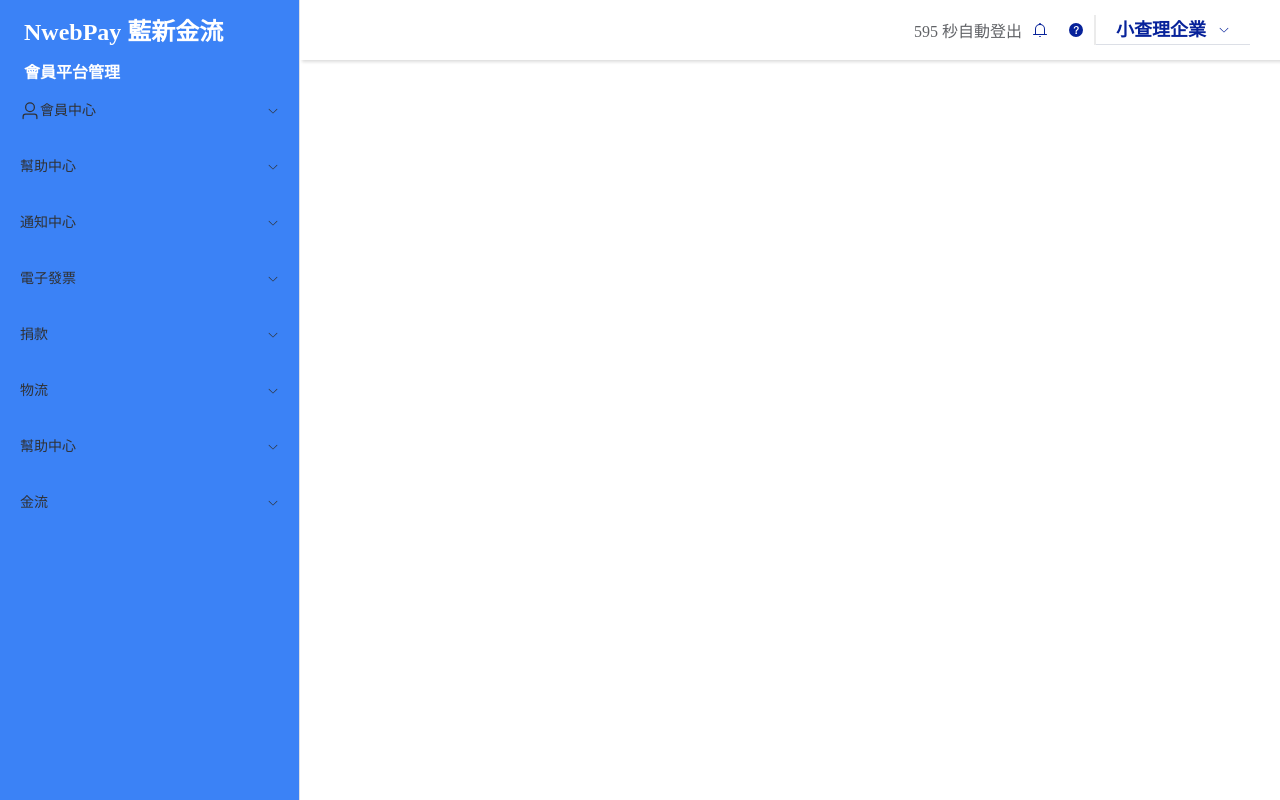
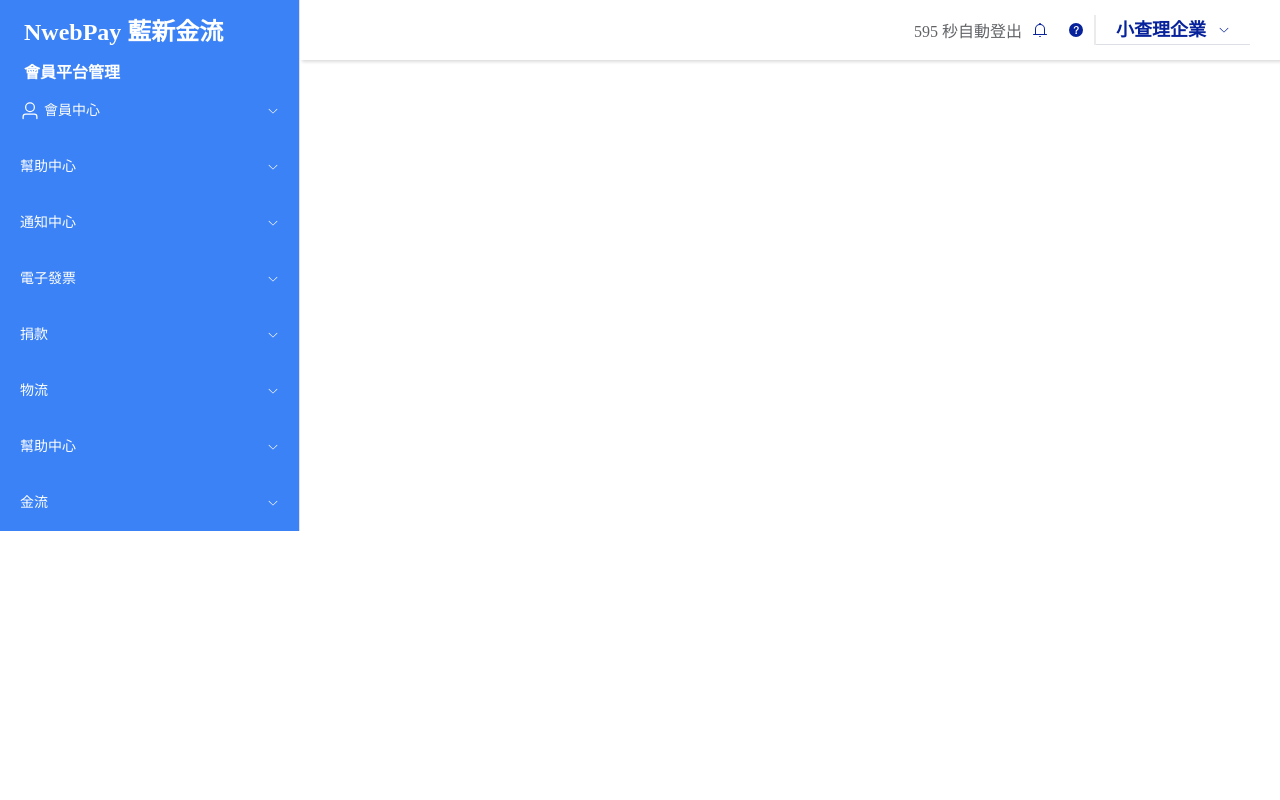
Before and after one commit to Gashapon-Team/site-frontend-vue-element-plus, a Vue app: page /homepage in a window 1280 px wide. Built offline with nearby package versions, Linux system fonts and the light colour scheme.

Commit message:
fix: side menu color fixed

```diff
--- a/src/components/menu/SideMenu.vue
+++ b/src/components/menu/SideMenu.vue
@@ -72,10 +72,18 @@ const sidemenus = reactive([
 console.log('sideMenus', sidemenus)
 </script>
 
-<style lang="scss" scoped>
+<style lang="scss">
+@import "../../style/main.scss";
+.sideMenuLayout {
   .sideMenuLayout.el-menu.el-menu--vertical.el-menu-vertical-demo {
-  background-color: #3b82f6;
+    background-color: $mainBG;
     height: 100vh;
+  }
+  .el-sub-menu__title{
+    color: #ffffff;
+    &:hover {
+      background: initial;
+    }
   }
   .el-container {
     .el-sub-menu__title,
@@ -84,22 +92,30 @@ console.log('sideMenus', sidemenus)
     }
   }
   .title {
-  // text-align: center;
+    background-color: $mainBG;
     padding: 12px 12px 12px 24px;
     color: #ffffff;
   }
   .subtitle {
     padding-left: 24px;
     color: #ffffff;
+    background-color: $mainBG;
   }
   .el-menu-item-group {
-  background-color: #3b82f6;
+    background-color: $mainBG;
   }
   .el-sub-menu,
   .el-sub-menu:hover {
-  background-color: #3b82f6;
+    background-color: $mainBG;
   }
   .el-sub-menu__title>svg{
     width: 20px;
   }
+  .el-sub-menu__title>svg{
+    margin-right: 4px;
+  }
+  .el-menu.el-menu--inline {
+    margin-left: 20px;
+  }
+}
 </style>
--- a/src/style/main.scss
+++ b/src/style/main.scss
@@ -1,6 +1,7 @@
 
 $text:#606266;
 $blue:#07229a;
+$mainBG: #3b82f6;
 
 .el-tabs__item{
     font-weight:500 !important;
```
Lines whose indentation alone changed are shown as unchanged.
